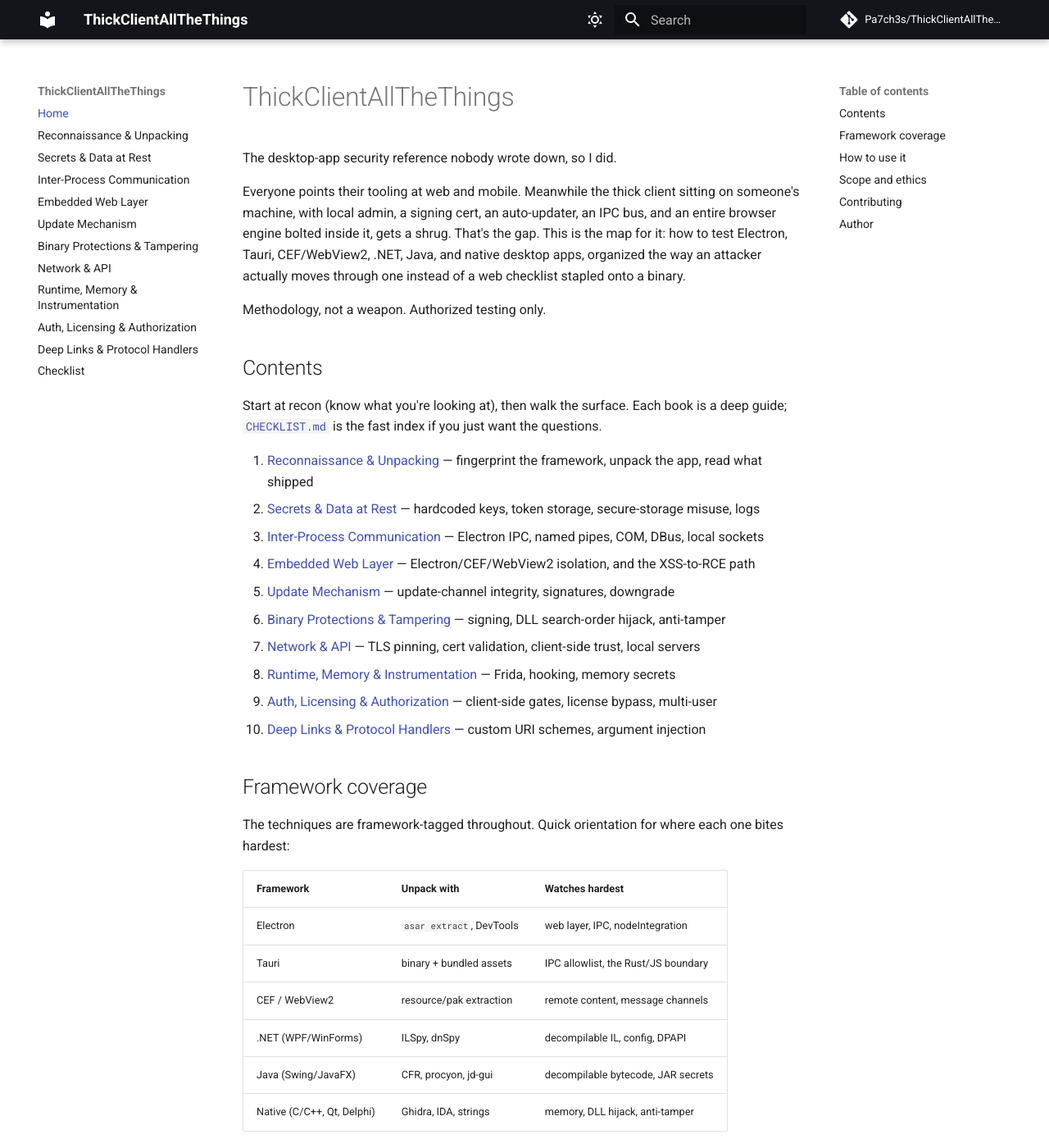
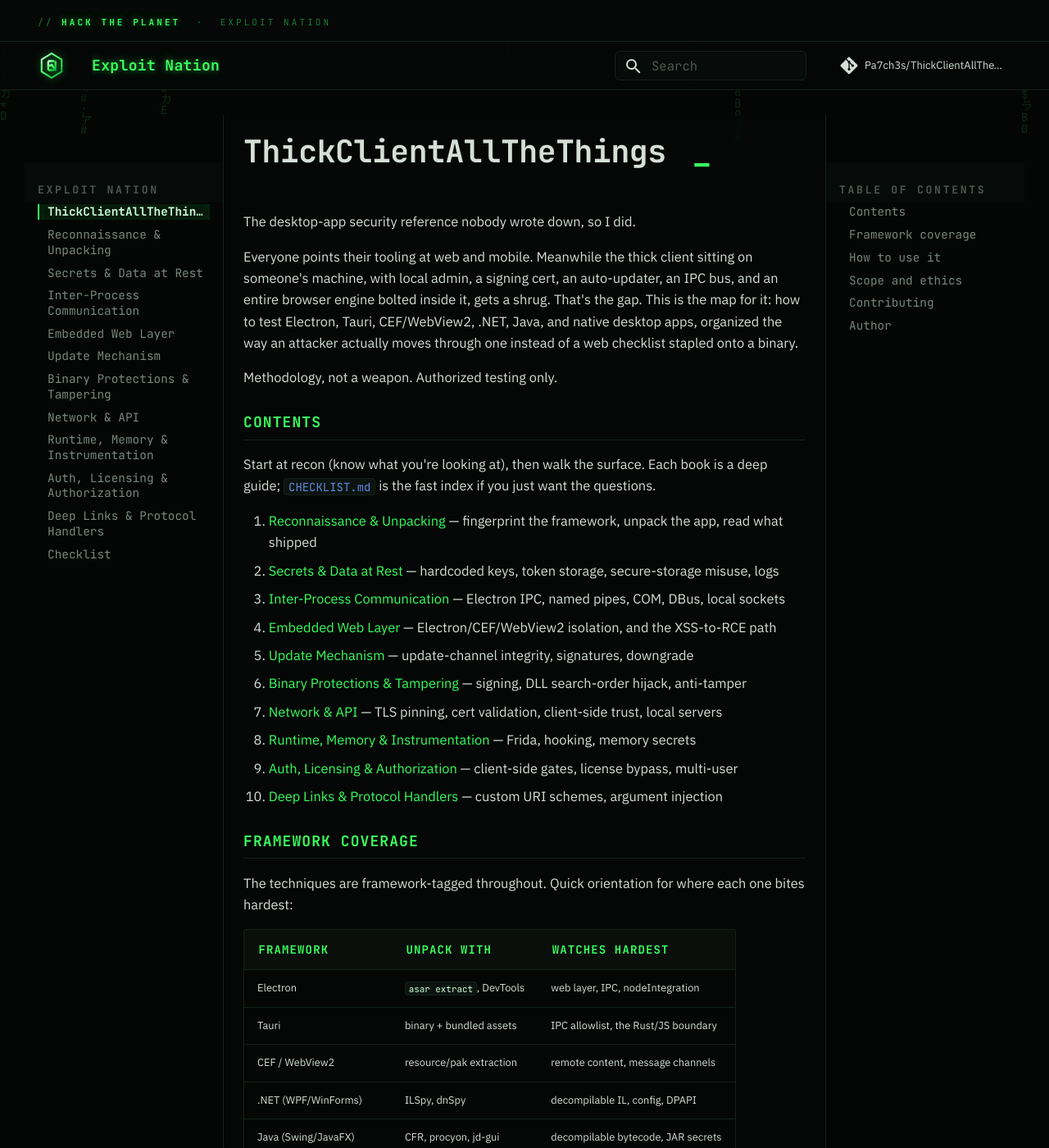
Before and after one commit to Pa7ch3s/ThickClientAllTheThings, an MkDocs documentation site: the page built from docs/index.md, in a window 1280 px wide and 1400 px high. Shown: the whole window at 82% size. Built offline with MkDocs 1.6.1 and Material for MkDocs 9.7.7, drawn with Linux system fonts in a browser that asks for light colours; comment, search, counter and statistics services are not loaded.

Commit message:
Skin as Exploit Nation: matrix-rain bg, neon-green terminal theme, EN mark, tagline

```diff
--- /dev/null
+++ b/docs/js/matrix.js
@@ -0,0 +1,41 @@
+/* Exploit Nation :: falling matrix code background */
+(function () {
+  if (window.matchMedia && window.matchMedia('(prefers-reduced-motion: reduce)').matches) return;
+  var canvas = document.createElement('canvas');
+  canvas.id = 'en-matrix';
+  (document.body || document.documentElement).appendChild(canvas);
+  var ctx = canvas.getContext('2d');
+  var fs = 14, cols = 0, drops = [];
+  var glyphs = 'アカサタナハマヤラワ0123456789ABCDEF<>/{}[]#$%*+=;:'.split('');
+
+  function resize() {
+    canvas.width = window.innerWidth;
+    canvas.height = window.innerHeight;
+    cols = Math.floor(canvas.width / fs) + 1;
+    drops = [];
+    for (var i = 0; i < cols; i++) drops[i] = Math.random() * -120;
+  }
+  resize();
+  window.addEventListener('resize', resize);
+
+  function draw() {
+    ctx.fillStyle = 'rgba(5,8,7,0.10)';        // trail fade
+    ctx.fillRect(0, 0, canvas.width, canvas.height);
+    ctx.font = fs + 'px "JetBrains Mono", ui-monospace, monospace';
+    for (var i = 0; i < cols; i++) {
+      var ch = glyphs[Math.floor(Math.random() * glyphs.length)];
+      var x = i * fs, y = drops[i] * fs;
+      ctx.fillStyle = Math.random() > 0.986 ? '#c8ffd6' : 'rgba(57,255,94,0.55)'; // bright head
+      ctx.fillText(ch, x, y);
+      if (y > canvas.height && Math.random() > 0.975) drops[i] = 0;
+      drops[i] += Math.random() > 0.5 ? 1 : 0.9;
+    }
+  }
+
+  var last = 0;
+  function loop(ts) {
+    if (ts - last > 55) { draw(); last = ts; }   // ~18fps, calm
+    requestAnimationFrame(loop);
+  }
+  requestAnimationFrame(loop);
+})();
--- /dev/null
+++ b/docs/stylesheets/exploit-nation.css
@@ -0,0 +1,119 @@
+/* ======================================================================
+   EXPLOIT NATION :: theme skin for Material for MkDocs
+   Toxic-green terminal on black, falling matrix code, mono voice.
+   ====================================================================== */
+
+:root {
+  --en-acid:#39ff5e; --en-acid-hot:#c8ffd6; --en-acid-deep:#0aa63a; --en-acid-dim:#1f7a3a;
+  --en-bg:#050807; --en-panel:#0a0f0c; --en-line:#16211b;
+  --en-ink:#d5ded7; --en-dim:#79867d; --en-faint:#4d5852;
+  --en-mono:"JetBrains Mono",ui-monospace,SFMono-Regular,Menlo,monospace;
+  --en-glow:0 0 8px rgba(57,255,94,.55),0 0 20px rgba(57,255,94,.22);
+}
+
+/* ---- palette overrides (dark scheme is the only world) ---- */
+[data-md-color-scheme="slate"]{
+  --md-default-bg-color: transparent;
+  --md-default-fg-color: var(--en-ink);
+  --md-default-fg-color--light: var(--en-dim);
+  --md-default-fg-color--lighter: var(--en-faint);
+  --md-default-fg-color--lightest: #0e1712;
+  --md-primary-fg-color: #050807;
+  --md-primary-bg-color: var(--en-ink);
+  --md-accent-fg-color: var(--en-acid);
+  --md-typeset-a-color: var(--en-acid);
+  --md-code-bg-color: #070b09;
+  --md-code-fg-color: var(--en-ink);
+  --md-typeset-mark-color: rgba(57,255,94,.25);
+}
+
+/* ground: black html, transparent body so the matrix shows */
+html{ background:var(--en-bg); }
+body{ background:transparent; }
+#en-matrix{ position:fixed; inset:0; width:100%; height:100%; z-index:0; opacity:.30; pointer-events:none; }
+
+/* keep app chrome above the rain, with translucent panels so it bleeds through */
+.md-header, .md-tabs{ background:rgba(5,8,7,.90) !important; backdrop-filter:blur(3px); border-bottom:1px solid var(--en-line); box-shadow:none; }
+.md-main, .md-container, .md-grid{ background:transparent; }
+.md-sidebar{ background:rgba(8,12,10,.72); }
+.md-content{ background:rgba(5,8,7,.66); backdrop-filter:blur(2px); border-left:1px solid var(--en-line); border-right:1px solid var(--en-line); }
+.md-content, .md-sidebar, .md-header, .md-banner{ position:relative; z-index:1; }
+
+::selection{ background:rgba(57,255,94,.28); color:#fff; }
+
+/* ---- banner / tagline ---- */
+.md-banner{ background:#050807; border-bottom:1px solid var(--en-line); }
+.en-announce{ font-family:var(--en-mono); font-size:11px; letter-spacing:.28em; text-transform:uppercase; color:var(--en-acid-dim); }
+.en-announce b{ color:var(--en-acid); text-shadow:var(--en-glow); }
+
+/* ---- header wordmark + glitch ---- */
+.md-header__title{ font-family:var(--en-mono); font-weight:800; letter-spacing:.02em; }
+.md-header__topic:first-child .md-ellipsis{ color:var(--en-acid); text-shadow:var(--en-glow); animation:en-flick 7s steps(1) infinite; }
+@keyframes en-flick{0%,96%,100%{opacity:1}97%{opacity:.72}98%{opacity:1}}
+.md-header__button.md-logo img, .md-header__button.md-logo svg{ height:1.7rem; width:auto; filter:drop-shadow(0 0 5px rgba(57,255,94,.5)); }
+
+/* ---- left nav ---- */
+.md-nav{ font-family:var(--en-mono); font-size:.72rem; }
+.md-nav__title{ font-family:var(--en-mono); font-size:.66rem; letter-spacing:.2em; text-transform:uppercase; color:var(--en-faint); }
+.md-nav__link{ color:var(--en-dim); border-left:2px solid transparent; padding-left:.5rem; }
+.md-nav__link:hover{ color:var(--en-ink); }
+.md-nav__link--active, .md-nav__item--active > .md-nav__link{
+  color:var(--en-acid-hot) !important; border-left-color:var(--en-acid);
+  background:rgba(57,255,94,.07); box-shadow:inset 0 0 12px rgba(57,255,94,.08);
+}
+/* the first nav item = the book, tagged */
+.md-nav--primary > .md-nav__list > .md-nav__item:first-child > .md-nav__link{
+  color:var(--en-ink); font-weight:700;
+}
+
+/* ---- search ---- */
+.md-search__form{ background:#070b09; border:1px solid var(--en-line); border-radius:6px; }
+.md-search__form:hover{ background:#070b09; }
+[data-md-toggle=search]:checked ~ .md-header .md-search__form{ background:#0a0f0c; }
+.md-search__input{ font-family:var(--en-mono); font-size:.78rem; }
+.md-search__input::placeholder{ color:var(--en-faint); }
+.md-search-result__meta{ font-family:var(--en-mono); color:var(--en-acid-dim); }
+
+/* ---- typography ---- */
+.md-typeset{ font-size:.82rem; }
+.md-typeset h1{ font-family:var(--en-mono); font-weight:800; font-size:1.9rem; letter-spacing:-.01em; color:var(--en-ink); }
+.md-typeset h1::after{ content:"_"; color:var(--en-acid); animation:en-blink 1.2s steps(1) infinite; }
+@keyframes en-blink{50%{opacity:0}}
+.md-typeset h2{ font-family:var(--en-mono); font-weight:700; font-size:.9rem; letter-spacing:.06em; text-transform:uppercase; color:var(--en-acid); border-bottom:1px solid var(--en-line); padding-bottom:.4rem; }
+.md-typeset h3{ font-family:var(--en-mono); font-weight:700; color:var(--en-ink); }
+.md-typeset h3::before{ content:"\25B8  "; color:var(--en-acid); }
+.md-typeset a{ color:var(--en-acid); }
+.md-typeset a:hover{ color:var(--en-acid-hot); }
+.md-typeset strong{ color:var(--en-acid-hot); }
+.md-typeset code{ background:#0c1310; border:1px solid var(--en-line); color:var(--en-acid-hot); font-family:var(--en-mono); border-radius:4px; padding:.05em .35em; }
+
+/* ---- code blocks: terminal ---- */
+.md-typeset pre > code, .md-typeset .highlight{ background:#070b09; }
+.md-typeset pre > code{ border:1px solid var(--en-line); border-radius:8px; box-shadow:inset 0 0 24px rgba(0,0,0,.4); font-family:var(--en-mono); }
+.md-typeset .highlight{ border-radius:8px; }
+.highlight .c, .highlight .c1, .highlight .cm{ color:var(--en-faint) !important; } /* comments */
+.highlight .s, .highlight .s1, .highlight .s2{ color:var(--en-acid-hot) !important; } /* strings */
+.md-clipboard{ color:var(--en-dim); }
+.md-clipboard:hover{ color:var(--en-acid); }
+
+/* ---- admonitions ---- */
+.md-typeset .admonition, .md-typeset details{ border:1px solid var(--en-acid-deep); border-left-width:3px; background:linear-gradient(90deg,rgba(57,255,94,.06),transparent); border-radius:6px; }
+.md-typeset .admonition-title{ background:transparent; font-family:var(--en-mono); font-size:.7rem; letter-spacing:.14em; text-transform:uppercase; color:var(--en-acid); }
+.md-typeset .admonition-title::before{ background-color:var(--en-acid); }
+
+/* ---- tables ---- */
+.md-typeset table:not([class]){ border:1px solid var(--en-line); }
+.md-typeset table:not([class]) th{ font-family:var(--en-mono); font-size:.7rem; letter-spacing:.08em; text-transform:uppercase; color:var(--en-acid); background:#0a0f0c; }
+.md-typeset table:not([class]) td{ border-top:1px solid var(--en-line); }
+
+/* ---- right TOC ---- */
+.md-nav--secondary .md-nav__title{ color:var(--en-faint); }
+.md-nav--secondary .md-nav__link--active{ background:transparent; }
+
+/* ---- footer ---- */
+.md-footer{ background:#050807; border-top:1px solid var(--en-line); }
+.md-footer-meta{ background:transparent; }
+
+@media (prefers-reduced-motion:reduce){
+  .md-header__topic:first-child .md-ellipsis, .md-typeset h1::after{ animation:none; }
+}
--- a/mkdocs.yml
+++ b/mkdocs.yml
@@ -1,5 +1,5 @@
-site_name: ThickClientAllTheThings
-site_description: The desktop-app security testing reference nobody wrote down.
+site_name: Exploit Nation
+site_description: The modern Hack The Planet reference. Book 01, ThickClientAllTheThings.
 site_url: https://pa7ch3s.github.io/ThickClientAllTheThings/
 repo_url: https://github.com/Pa7ch3s/ThickClientAllTheThings
 repo_name: Pa7ch3s/ThickClientAllTheThings
@@ -7,29 +7,30 @@
 
 theme:
   name: material
+  custom_dir: overrides
+  logo: assets/en-mark.svg
+  favicon: assets/en-mark.svg
   palette:
-    - media: "(prefers-color-scheme: dark)"
-      scheme: slate
-      primary: black
-      accent: red
-      toggle:
-        icon: material/weather-night
-        name: Switch to light mode
-    - media: "(prefers-color-scheme: light)"
-      scheme: default
-      primary: black
-      accent: red
-      toggle:
-        icon: material/weather-sunny
-        name: Switch to dark mode
+    scheme: slate
+    primary: black
+    accent: green
+  font:
+    text: IBM Plex Sans
+    code: JetBrains Mono
   features:
     - navigation.instant
     - navigation.top
     - navigation.tracking
+    - navigation.sections
     - search.suggest
     - search.highlight
     - content.code.copy
     - toc.follow
+
+extra_css:
+  - stylesheets/exploit-nation.css
+extra_javascript:
+  - js/matrix.js
 
 markdown_extensions:
   - admonition
@@ -47,7 +48,7 @@
   - search
 
 nav:
-  - Home: index.md
+  - ThickClientAllTheThings: index.md
   - Reconnaissance & Unpacking: recon-and-unpacking.md
   - Secrets & Data at Rest: secrets-at-rest.md
   - Inter-Process Communication: ipc.md
--- /dev/null
+++ b/overrides/main.html
@@ -0,0 +1,4 @@
+{% extends "base.html" %}
+{% block announce %}
+<span class="en-announce">// <b>HACK THE PLANET</b> &nbsp;&middot;&nbsp; EXPLOIT NATION</span>
+{% endblock %}
```
Also changed, not shown: docs/assets/en-mark.svg (added).
